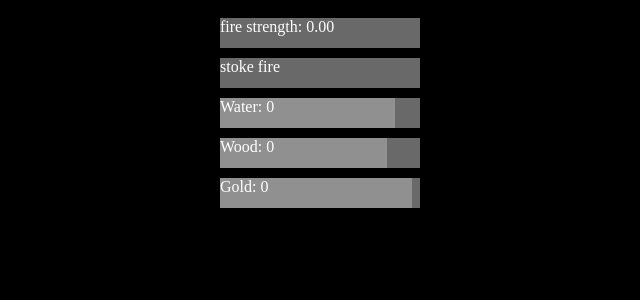
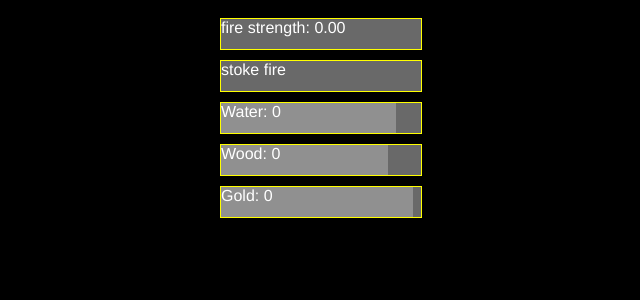
Before and after one commit to omersagy1/test6, a React (Create React App) app: page / in a window 1280 px wide. Shown: the top 300 px of the page, without its empty margins (188-828 px from the left). Built offline with nearby package versions, Linux system fonts and the light colour scheme.

Commit message:
borders on buttons

```diff
--- a/src/game/app.css
+++ b/src/game/app.css
@@ -1,6 +1,7 @@
 body {
   background-color: black;
   color: white;
+  font-family: 'helvetica';
 }
 
 .display-container {
--- a/src/game/render/fire.js
+++ b/src/game/render/fire.js
@@ -2,7 +2,7 @@ import React from 'react';
 
 import {Meter} from './meter';
 
-const FIRE_COLOR = '#680000' // a dark red.
+const FIRE_COLOR = '#880000' // a dark red.
 
 const Firebar = ({fire_model}) => {
   const label = 'fire strength: ' + fire_model.strength.toFixed(2);
--- a/src/game/render/meter.js
+++ b/src/game/render/meter.js
@@ -6,12 +6,19 @@ const BAR_COLOR = '#909090';
 const BG_COLOR = 'dimgray';
 const LABEL_COLOR = 'white';
 
+const BORDER_COLOR = 'yellow';
+const BORDER_WIDTH = '1px';
+
 const Meter = ({proportion, label, callback, bar_color}) => {
   const outer_style = {
     width: WIDTH,
     height: HEIGHT,
     background: BG_COLOR,
-    color: LABEL_COLOR
+    color: LABEL_COLOR,
+    borderColor: BORDER_COLOR,
+    borderWidth: '1px',
+    borderStyle: 'solid',
+    fontSize: 16
   }
   const inner_style = {
     width: WIDTH * proportion,
```
